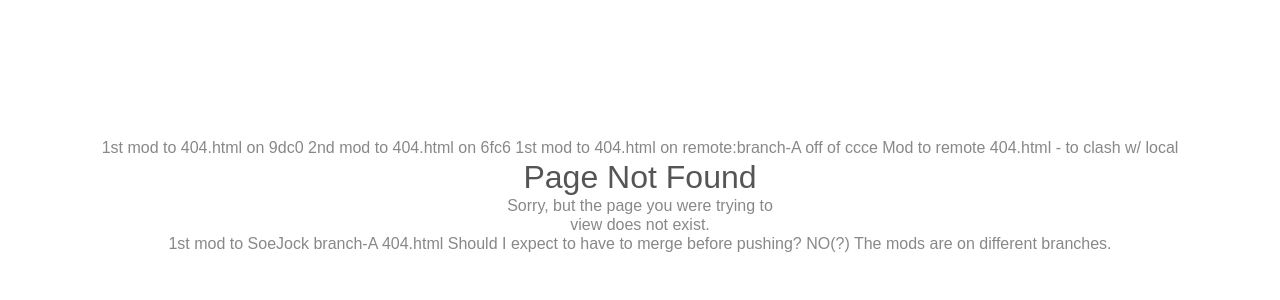
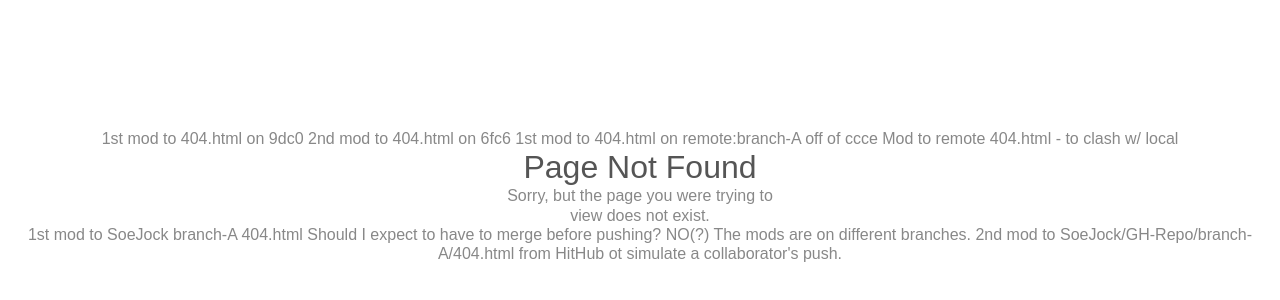
Before and after one commit to jokinjo/GH-Repo, a plain HTML site: page 404.html in a window 1280 px wide. Shown: the part 204-504 px from the top of the page. Drawn offline with Linux system fonts and the light colour scheme.

Commit message:
2nd mod to SoeJock/GH-Repo/branch-A/404.html

```diff
--- a/404.html
+++ b/404.html
@@ -63,6 +63,7 @@ Mod to remote 404.html - to clash w/ local
     1st mod to SoeJock branch-A 404.html
     Should I expect to have to merge before pushing?
     	NO(?)  The mods are on different branches.
+    2nd mod to SoeJock/GH-Repo/branch-A/404.html from HitHub ot simulate a collaborator's push.
 </body>
 </html>
 <!-- IE needs 512+ bytes: http://blogs.msdn.com/b/ieinternals/archive/2010/08/19/http-error-pages-in-internet-explorer.aspx -->
```
